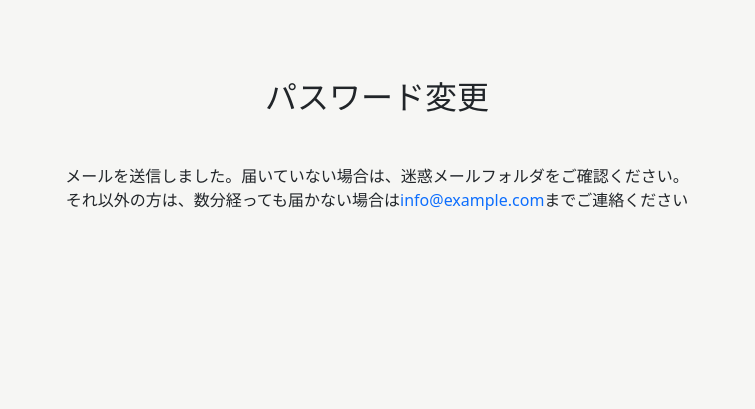
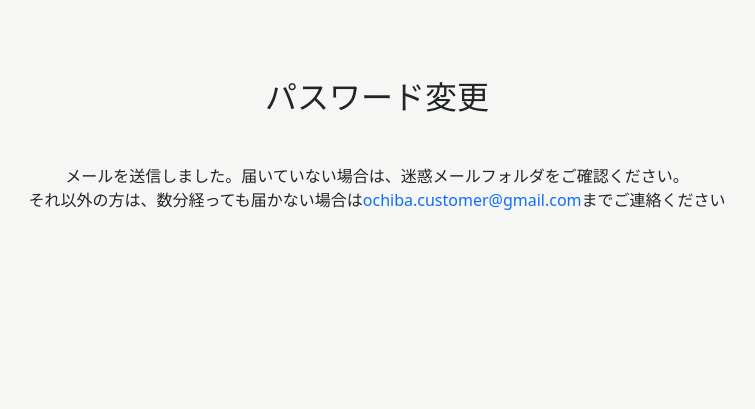
Before and after one commit to manasan-iTL/ochiba-backend, a Django app: a page that uses templates/account/password_reset_done.html in a window 1280 px wide. Shown: the part 58-467 px from the top of the page, without its empty margins (263-1018 px from the left). Run offline with Django 3.2, Linux system fonts and the light colour scheme; some web fonts are replaced.

Commit message:
no message

```diff
--- a/templates/account/password_reset_done.html
+++ b/templates/account/password_reset_done.html
@@ -11,7 +11,7 @@
   <div class="text-center">
     <p>メールを送信しました。届いていない場合は、迷惑メールフォルダをご確認ください。
       <br>
-      それ以外の方は、数分経っても届かない場合は<a href="mailto:info@example.com">info@example.com</a>までご連絡ください</p>
+      それ以外の方は、数分経っても届かない場合は<a href="mailto:ochiba.customer@gmail.com">ochiba.customer@gmail.com</a>までご連絡ください</p>
   </div>
 </div>
 {% endblock %}
```
